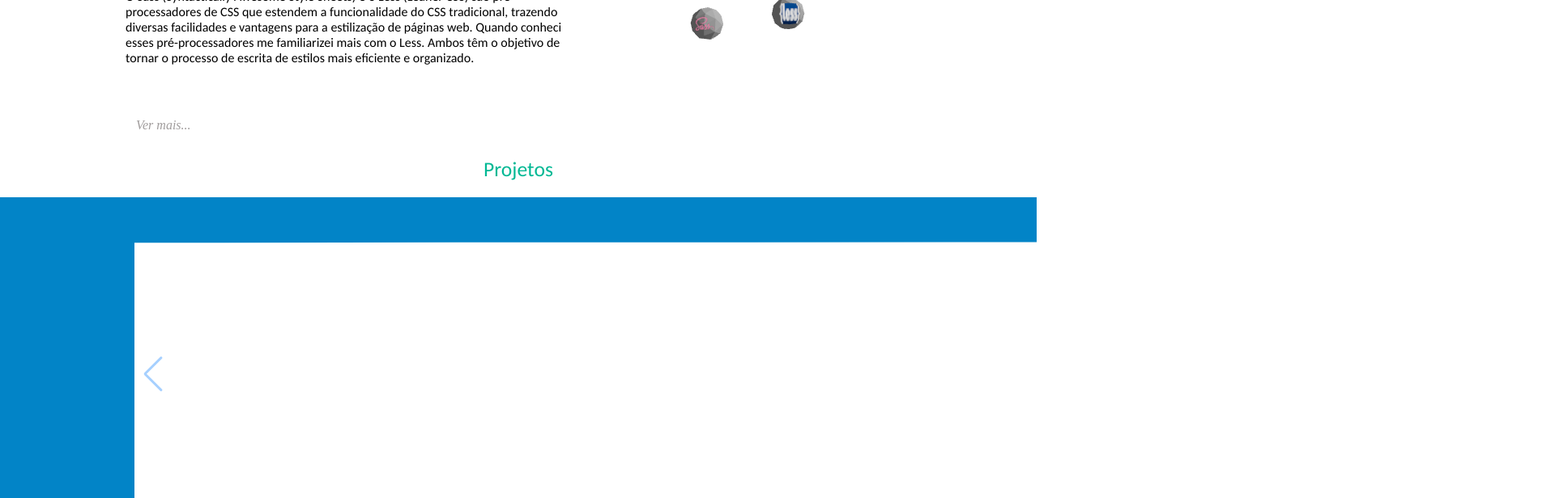
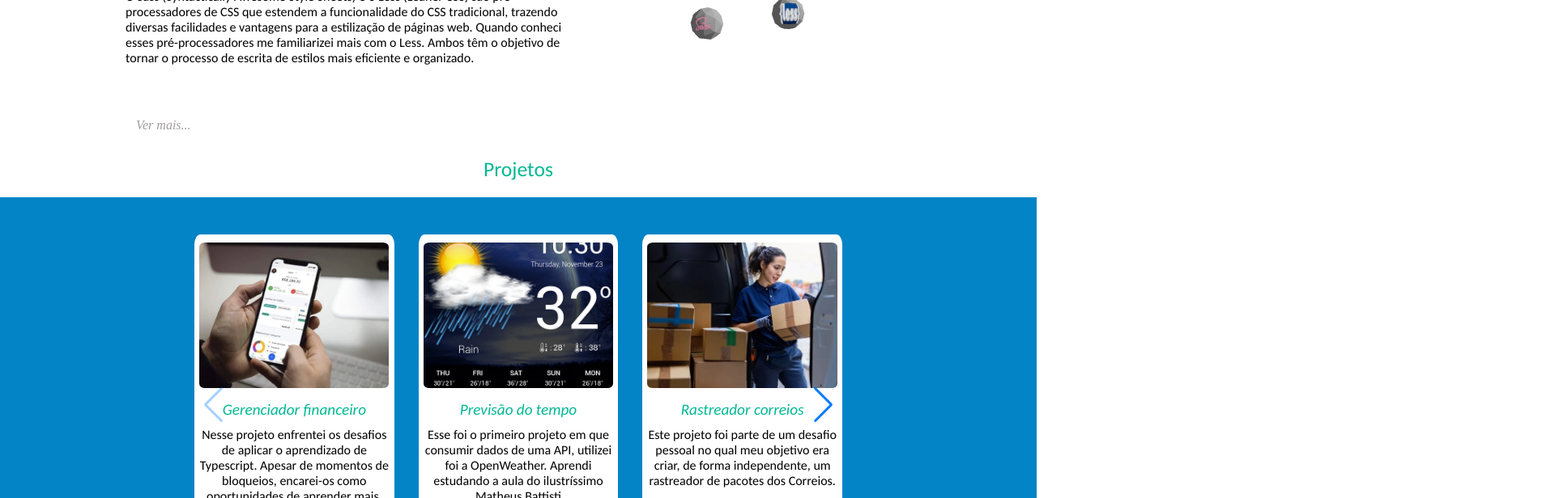
Before and after one commit to Alexsandro-souza/New_Portfolio, a React (Vite) app: page / in a window 1280 px wide. Shown: the part 1412-2028 px from the top of the page at 81% size, 1920 px wide, since content can reach past the window. Built offline with nearby package versions, Linux system fonts and the light colour scheme.

Commit message:
Fix width dinamyc of slide

```diff
--- a/src/components/Project/ProjectCss.css
+++ b/src/components/Project/ProjectCss.css
@@ -2,11 +2,10 @@
   --swiper-navigation-size: 20px;
 }
 
-@media screen and (max-width: 1024px) {
-  .swiper,  .swiper-wrapper  {
+.swiper,  .swiper-wrapper  {
     width: 800px;
-  }
 }
+
 
 @media screen and (max-width: 850px) {
   .swiper,  .swiper-wrapper  {
```
